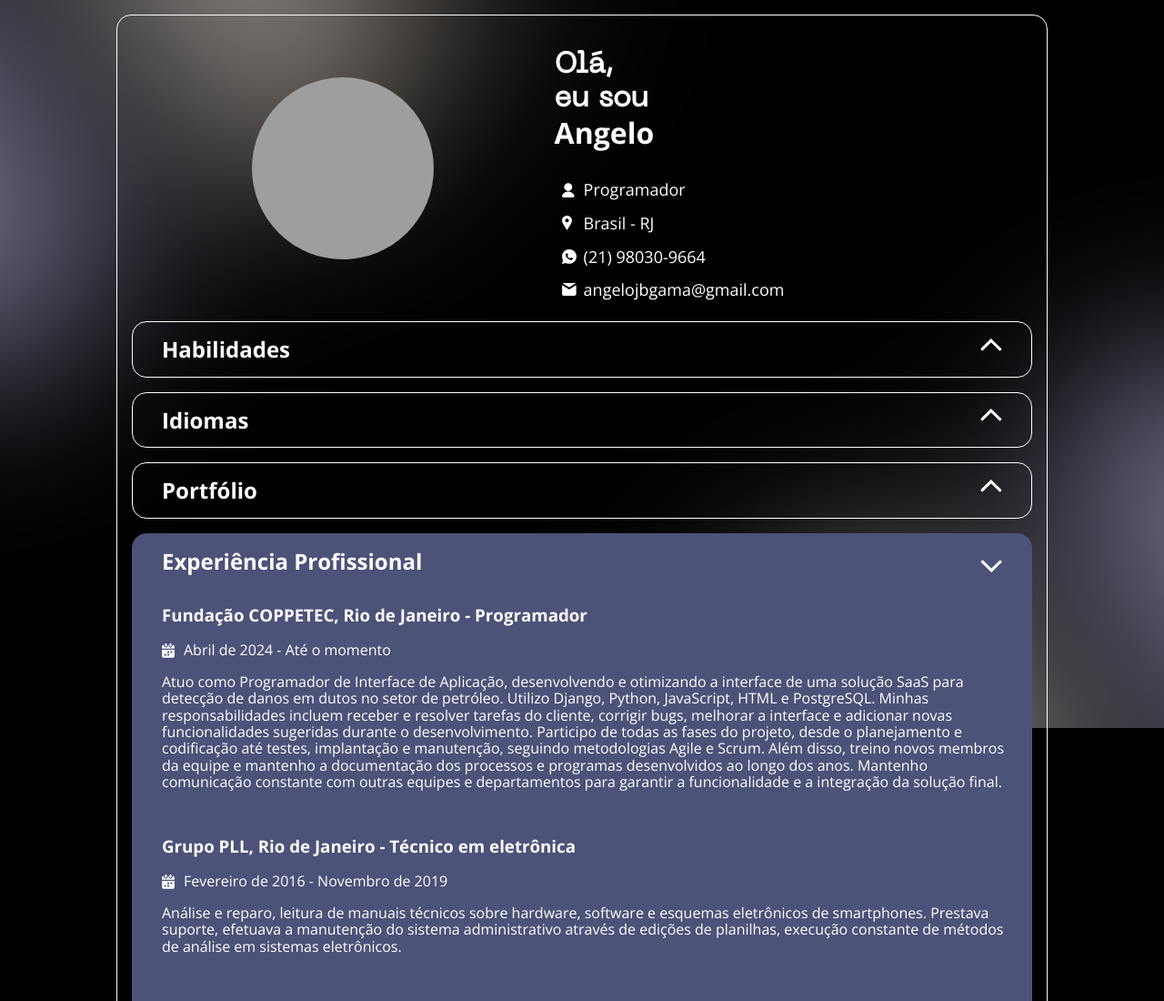
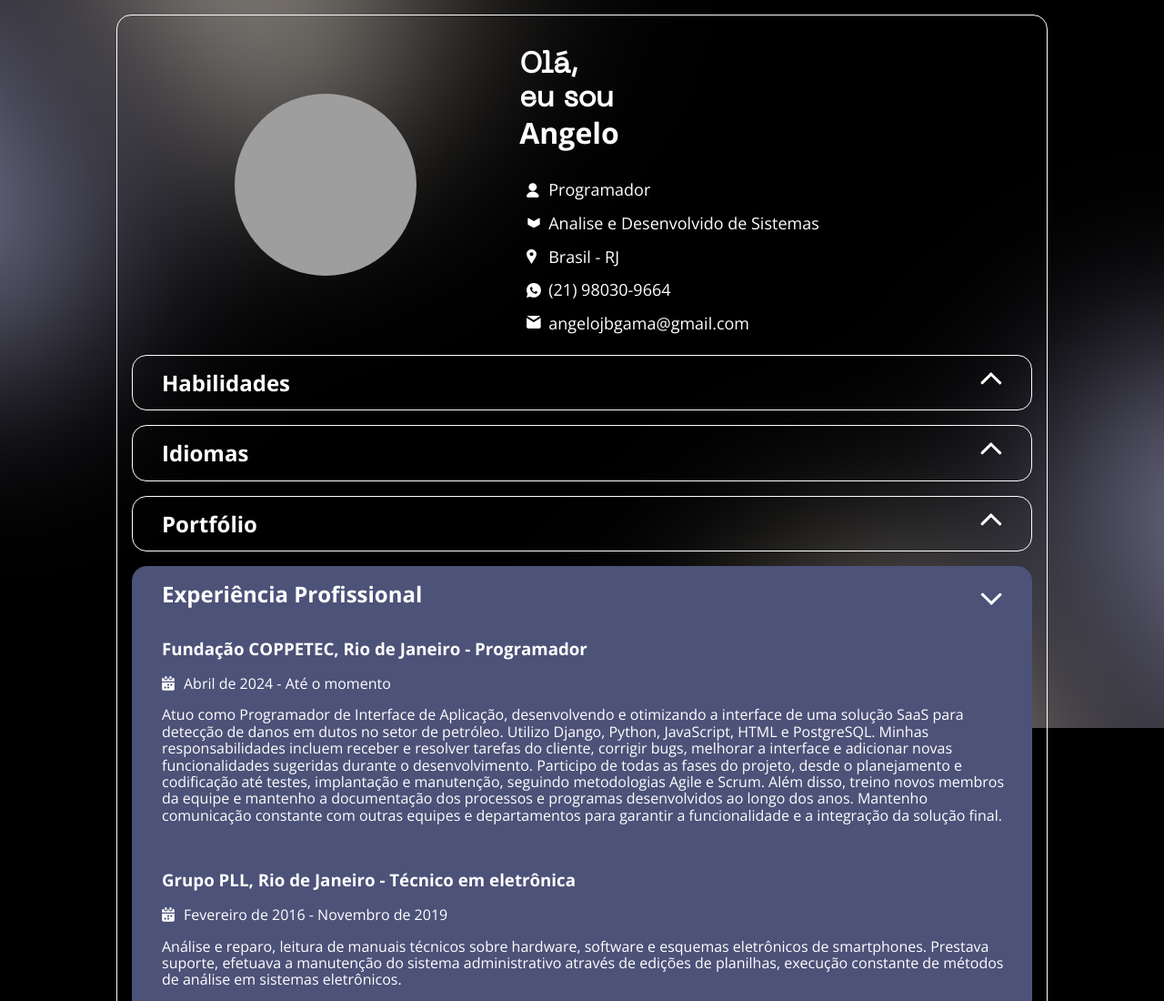
Before and after one commit to angelojbgama/sobremim, a plain HTML site: page index.html in a window 1280 px wide. Shown: the top 1100 px of the page at 91% size. Drawn offline with nearby package versions, Linux system fonts and the light colour scheme; grey boxes are pictures that could not be loaded.

Commit message:
adicionado o item graduate em profile

```diff
--- a/assets/css/header.css
+++ b/assets/css/header.css
@@ -49,6 +49,10 @@
     background-image: url('../img/icons/location.svg');
 }
 
+.information .graduate::before {
+    background-image: url('../img/icons/graduate.svg');
+}
+
 .information .email::before {
     background-image: url('../img/icons/email.svg');
 }
--- a/assets/js/main.js
+++ b/assets/js/main.js
@@ -12,6 +12,9 @@ function updateProfileInfo(profileData) {
 
     const location = document.getElementById('profile.location')
     location.innerText = profileData.location
+
+    const graduate = document.getElementById('profile.graduate')
+    graduate.innerText = profileData.graduate
 
     const phone = document.getElementById('profile.phone')
     phone.innerText = profileData.phone
--- a/data/profile.json
+++ b/data/profile.json
@@ -2,6 +2,7 @@
   "name": "Angelo",
   "photo": "https://raw.githubusercontent.com/angelojbgama/portifolio/main/assets/img/my-photo.jpg",
   "job": "Programador",
+  "graduate": "Analise e Desenvolvido de Sistemas",
   "location": "Brasil - RJ",
   "phone": "(21) 98030-9664",
   "email": "angelojbgama@gmail.com",
--- a/index.html
+++ b/index.html
@@ -36,6 +36,7 @@
 
             <div class="information">
                 <p class="job" id="profile.job">Carregando...</p>
+                <p class="graduate" id="profile.graduate">Carregando...</p>
                 <p class="location" id="profile.location">Carregando...</p>
                 <p class="phone">
                     <a href="" id="profile.phone">Carregando...</a>
```
Also changed, not shown: assets/img/icons/graduate.svg (added).
